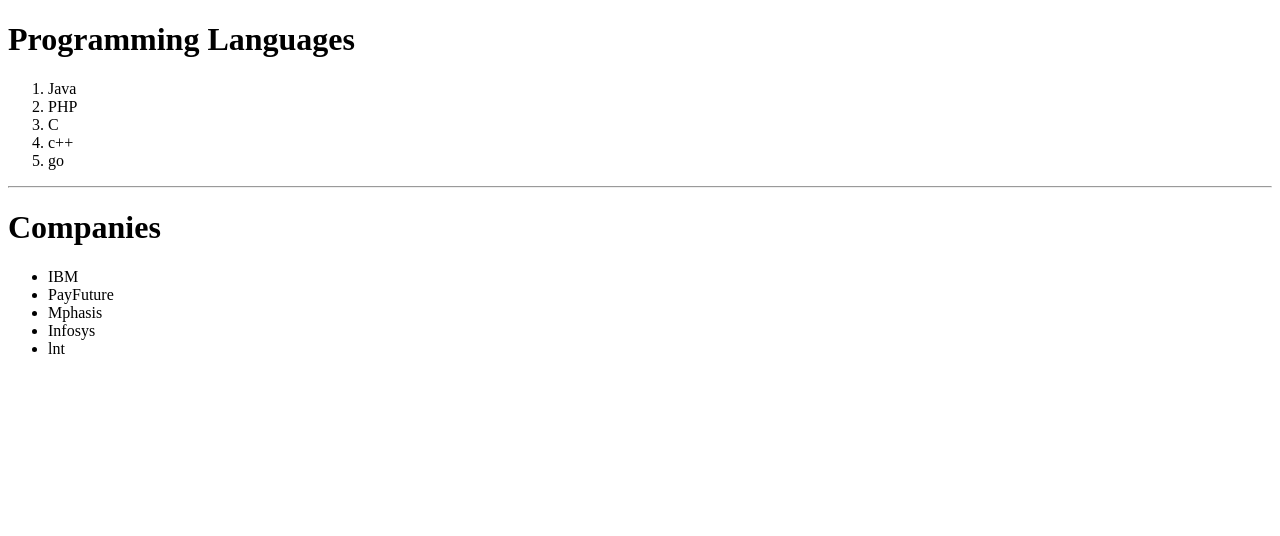
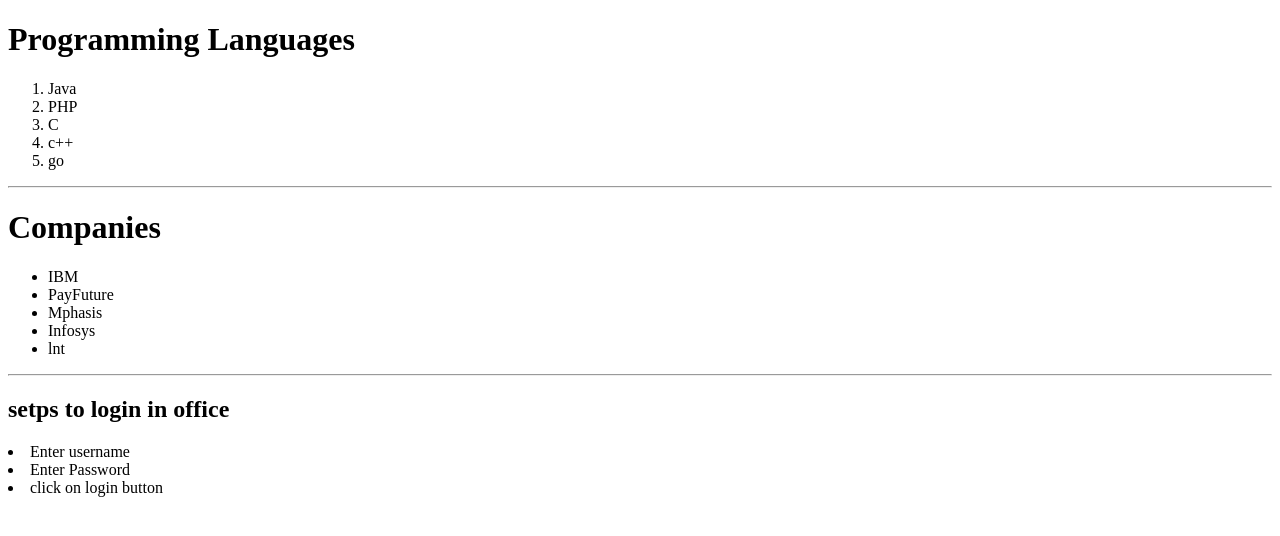
Before and after one commit to codegirl141997/HTML_TUTS, a website: page List.html in a window 1280 px wide. Drawn offline with Linux system fonts and the light colour scheme.

Commit message:
Creation_of_List

```diff
--- a/List.html
+++ b/List.html
@@ -17,7 +17,7 @@
 -->
 <body>
     <h1> <b>Programming Languages </b> </h1>
-    <ol>
+    <ol type="1">
         <li>Java</li>
         <li>PHP</li>
         <li>C</li>
@@ -27,13 +27,17 @@
 
     <hr>
     <h1> Companies </h1>
-    <ul>
+    <ul >
         <li>IBM</li>
         <li>PayFuture</li>
         <li>Mphasis</li>
         <li>Infosys</li>
         <li>lnt</li>
     </ul>
-
+   <hr>
+   <h2> setps to login in office </h2>
+   <li> Enter username</li>
+   <li>Enter Password</li>
+   <li>click on login button </li>
 </body>
 </html>
```
